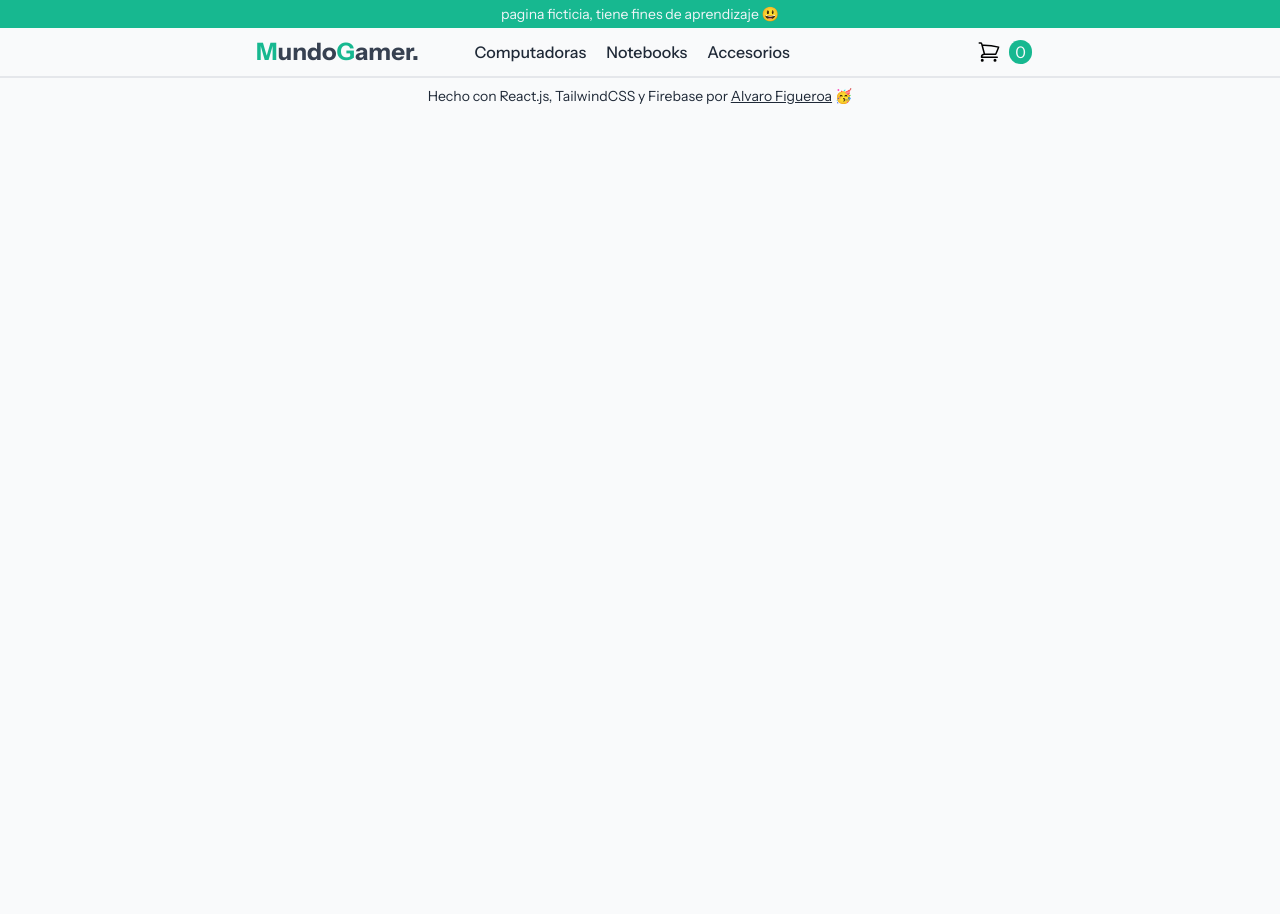
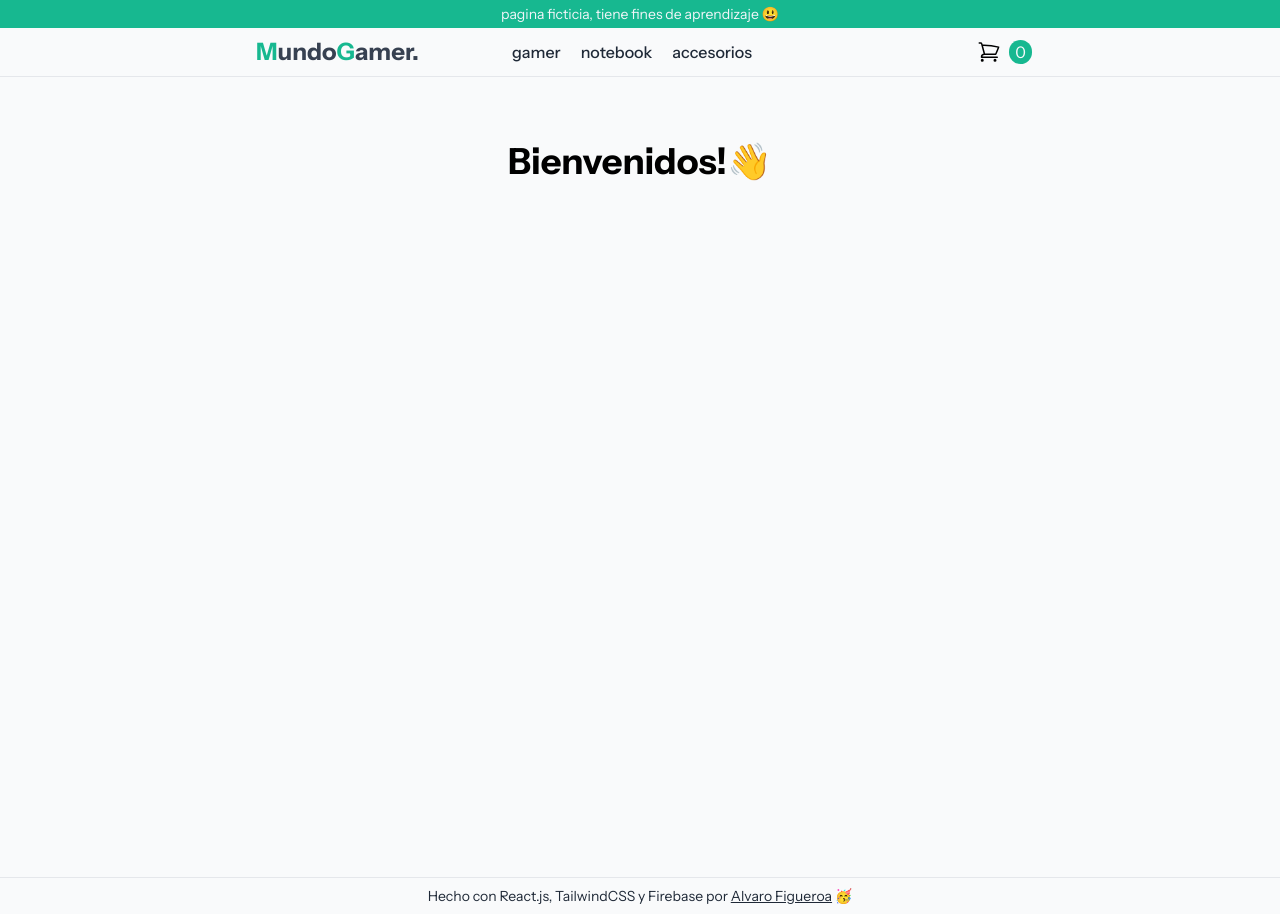
Before and after one commit to alvarof260/entrega-Final-AlvaroFigueroa-reactjs, a React (Vite) app: page /category/accesorios in a window 1280 px wide. Before the commit the page ends 800 px from the top, so only its background shows below. Built offline with nearby package versions, Linux system fonts and the light colour scheme.

Commit message:
fix: arreglar filtrar por categorias

```diff
--- a/src/App.jsx
+++ b/src/App.jsx
@@ -12,6 +12,7 @@ export function App() {
       <NavBar />
       <Routes>
         <Route exact path="/" element={<ItemListContainer greeting={"Bienvenidos!👋"} />}/>
+        <Route exact path="/category/:productCategory" element={<ItemListContainer greeting={"Bienvenidos!👋"} />}/>
         <Route exact path="/item/:productId" element={<ItemDetailContainer/>}/>
       </Routes>
       <Footer/>
--- a/src/Mocks/asyncMocks.js
+++ b/src/Mocks/asyncMocks.js
@@ -266,3 +266,11 @@ export const getProductById = (productId) => {
     }, DELAY);
   });
 };
+
+export const getProductByCategory = (productCategory) => {
+  return new Promise((resolve) => {
+    setTimeout(()=>{
+      resolve(products.filter((prod)=>prod.category === productCategory))
+    },DELAY)
+  })
+}
--- a/src/components/Categories/Categories.jsx
+++ b/src/components/Categories/Categories.jsx
@@ -1,3 +1,4 @@
+import { NavLink } from "react-router-dom";
 
 export function Categories({ items }) {
   return (
@@ -6,12 +7,12 @@ export function Categories({ items }) {
         {items.map((item) => {
           return (
             <li key={`menu-${item}`}>
-              <a
+              <NavLink to={`/category/${item}`}
                 className="text-gray-800 font-medium hover:bg-gray-500/10 hover:rounded-lg hover:p-2 p-2 transition-all duration-700 ease-in-out rounded-lg"
                 href=""
               >
                 {item}
-              </a>
+              </NavLink>
             </li>
           );
         })}
--- a/src/components/ItemListContainer/ItemListContainer.jsx
+++ b/src/components/ItemListContainer/ItemListContainer.jsx
@@ -1,14 +1,20 @@
 import { useState, useEffect } from "react";
 import { getProducts } from "../../Mocks/asyncMocks";
+import { getProductByCategory } from "../../Mocks/asyncMocks";
 import { ItemList } from "../ItemList/ItemList";
+import { useParams } from "react-router-dom";
 
 export function ItemListContainer({ greeting }) {
   const [products, setProducts] = useState([]);
+  const { productCategory } = useParams();
   useEffect(() => {
-    getProducts().then(response => setProducts(response));
-  }, []);
+    const promiseAsync = productCategory ? getProductByCategory : getProducts;
+
+    promiseAsync(productCategory)
+      .then((response) => setProducts(response))
+  }, [productCategory]);
   return (
-    <section>
+    <section className="min-h-screen">
       <h2 className="font-bold text-4xl py-16 flex justify-center items-center">
         {greeting}
       </h2>
--- a/src/components/Layouts/NavBar/NavBar.jsx
+++ b/src/components/Layouts/NavBar/NavBar.jsx
@@ -3,7 +3,7 @@ import { CartWidget } from "../../CartWidget/CartWidget";
 import { NavLink } from "react-router-dom";
 
 export function NavBar() {
-  const menuList = ["Computadoras", "Notebooks", "Accesorios"];
+  const menuList = ["gamer", "notebook", "accesorios"];
   return (
     <nav className="navbar py-2 px-60 flex justify-evenly items-center border-b border-gray-200">
       <div className="flex-grow basis-0">
```
